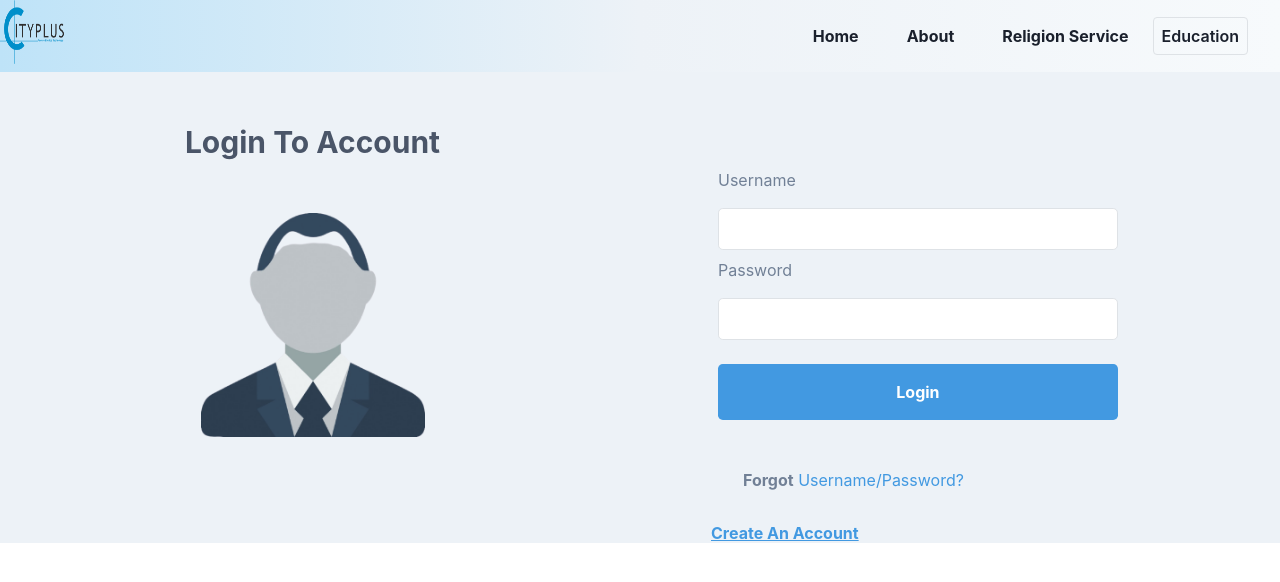
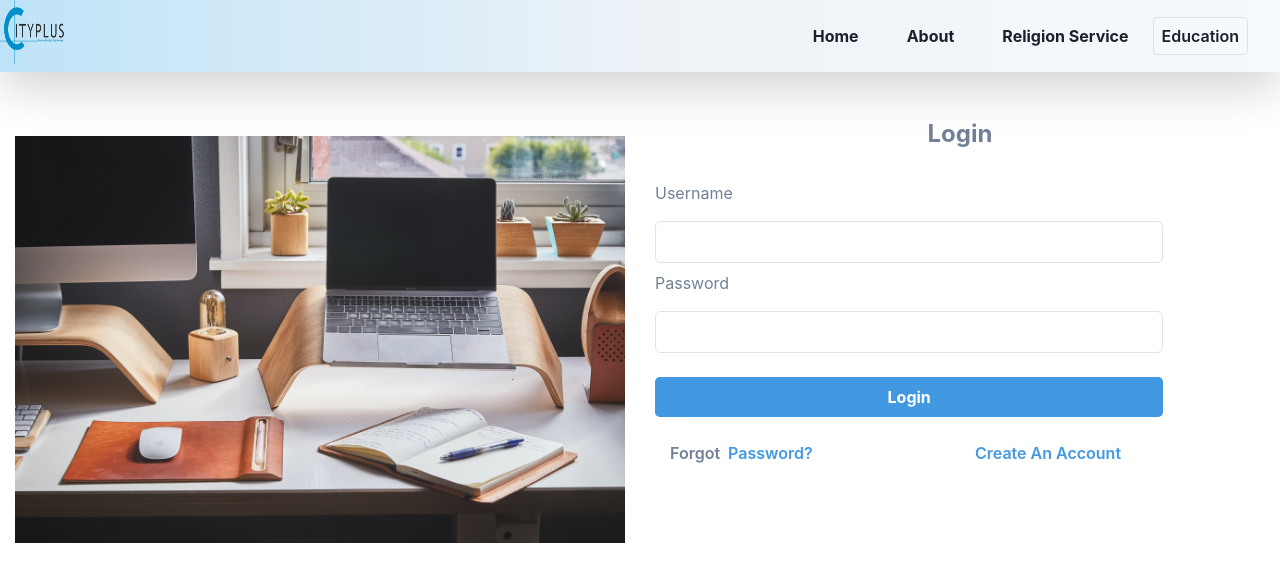
Before and after one commit to kagajugrace/kagacityplus, a React (Create React App) app: page /login in a window 1280 px wide. Shown: the top 582 px of the page. Built offline with nearby package versions, Linux system fonts and the light colour scheme.

Commit message:
login update

```diff
--- a/src/App.js
+++ b/src/App.js
@@ -14,7 +14,6 @@ import {
 function App() {
   return (
     <div className="">
-<Nav1/>
 
 
 <Router>
--- a/src/components/body1.js
+++ b/src/components/body1.js
@@ -1,7 +1,10 @@
 import React,{useState} from 'react';
+import Nav1 from '../components/navbar1';
 function Body1(){
 
     return(
+        <>
+        <Nav1/>
         <div className="bgimg w-full">
             <div className="bg-black bg-opacity-75    h-auto ">
 
@@ -47,7 +50,7 @@ Copyright , Allright reserved - <a  className="hover:text-blue-800 underline cur
 
 
 
-        </div>
+        </div></>
     )
 }
 export default Body1;
--- a/src/components/navbar1.js
+++ b/src/components/navbar1.js
@@ -24,9 +24,9 @@ return(
     <a href="/"className="p-4 cursor-pointer text-gray-900 hover:text-blue-700 font-bold text-md" >Home</a>
     <a className="p-4 cursor-pointer text-gray-900 hover:text-blue-700 font-bold text-md">About</a>
     <a className="p-4 cursor-pointer  text-gray-900 hover:text-blue-700 font-bold text-md">Religion Service</a>
-    <a href="/Login" className="mr-8 border  text-gray-900 font-semibold text-md hover:text-white border-blue-700 py-2 px-2 rounded hover:bg-blue-700 hover:border-none cursor-pointer">Education</a>
+    <a href="/Login" className="mr-8 border  text-gray-900 font-semibold text-md hover:text-white border-blue-700 py-2 px-2 rounded hover:bg-blue-700 hover:border-none cursor-pointer hover:no-underline">Education</a>
     </div>
-    <div className="w-1/2 text-right text-white hover:text-white text-underline hover:no-underline  text-xl font-bold py-4 block md:hidden">
+    <div className="w-1/2 text-right text-white hover:text-white  text-underline hover:no-underline  text-xl font-bold py-4 block md:hidden">
 
 
    {drop?<a className="float-right" onClick={handleclicked}><img src={close} className="w-10 h-10 ml-24" /></a>:<a className="float-right" onClick={handleclicked}><img src={menu} className="w-10 h-10 ml-24" /></a>}
--- a/src/components/users/Login.js
+++ b/src/components/users/Login.js
@@ -2,9 +2,9 @@ import React,{useEffect,useState} from 'react';
 import '../../css/tailwindcss.css';
 // import Navbar from './Navbar';
 import axios from 'axios';
-import bench from '../../images/login.png'
+import bench from '../../images/pexels-ken-tomita-389818.jpg'
 import {useHistory} from "react-router-dom";
-
+import Nav from './Navbar';
 
 
 function Login(){
@@ -39,48 +39,59 @@ function Login(){
     }
     return(
         <>
+        <Nav/>
         {/* <Navbar/> */}
-        <div className="row bg-gray-200">
-            <div className="col-md-6">
+
 <div className="container">
-            <p className="mt-12 text-center text-3xl font-bold text-gray-700">Login To Account</p>
-            <div className="p-12 px-4 flex justify-center items-center"><img className="md:w-56 " src={bench} alt=""/></div>
+    <div className="row">
+        <div className="col-sm-6 hidden md:block ">
+        <img src={bench}  className="mt-16"/>
+
+        </div>
+        <div className="col-sm-6">
+        <div className=" w-full mt-12 ">
+                <div className=" rounded-lg">
+                    <h3 className="text-2xl text-center mb-8 font-bold text-gray-600 ">Login</h3>
+                </div>
+                <div className="text-blue-500 w-full px-4 text-center  rounded-md">{message}</div>
+                    <form onSubmit={handleLogin} className="w-full md:w-5/6 ">
+                    <label><p className="text-gray-600 mb-2">Username</p></label>
+                    <input type="text"  name="username" value={username} onChange={event=>setUsername(event.target.value)} placeholder=""
+                    className="w-full border py-2 px-3 rounded-md"/>
+                    <label><p className="text-gray-600 mb-2 mt-2">Password</p></label>
+                    <input type="password"  name="password" value={password} onChange={event=>setPassword(event.target.value)} placeholder=""className="w-full border py-2 px-3 rounded-md"/>
+                    <button name="" type="submit" className="w-full bg-blue-500 rounded-lg py-2 px-4 mt-4 text-white font-bold hover:bg-blue-700">{loading?<span>please wait...</span>:<span> Login</span>}</button>
+                </form>
+
+<div className="container">
+    <div className="row">
+        <div className="col-sm-6 mt-4">
+
+       <span className="text-gray-600 font-semibold">Forgot</span>
+       <a href="signup"  className="text-blue-500 font-semibold hover:text-blue-700 ml-2">Password?</a>
+
+
+        </div>
+        <div className="col-sm-6 mt-4 md:mt-0">
+        <a href="signup"  className="text-blue-500 font-semibold hover:text-blue-700 ">Create An Account</a>
+
+        </div>
     </div>
 </div>
 
-            <div className="col-md-6">
-        <div className="bg-gray-200">
-            {/* <div className="w-full w-1/5">
 
-            </div> */}
-            <div className="w-full  flex flex-wrap  mt-12 ">
-                <div className=" rounded-lg">
-                <div className="container ">
-                <div className="text-blue-500 w-full px-4 ml-16 rounded-lg">{message}</div>
-                    <form onSubmit={handleLogin} className="p-12 w-5/6 ">
-                    <label><p className="text-gray-600 mb-2">Username</p></label>
-                    <input type="text"  name="username" value={username} onChange={event=>setUsername(event.target.value)} placeholder=""className="w-full border py-2 px-3 rounded-lg"></input>
-                    <label><p className="text-gray-600 mb-2 mt-2">Password</p></label>
-                    <input type="password"  name="password" value={password} onChange={event=>setPassword(event.target.value)} placeholder=""className="w-full border py-2 px-3 rounded-lg"></input>
-                    <button name="" type="submit" className="w-full bg-blue-500 rounded-lg py-3 px-4 mt-4 text-white font-bold hover:bg-blue-700">{loading?<span>please wait...</span>:<span> Login</span>}</button>
-                </form>
-                </div>
-                <div className="px-4  ml-16">
-                    <p className=""><span className="text-gray-600 font-bold">Forgot</span> <a className="text-blue-500 hover:text-blue-700" href="username-password">Username/Password?</a></p>
-                </div>
-                <div className="px-4  ml-8">
-                    <a href="signup"><h3 className="text-blue-500 mt-8 font-bold hover:text-blue-700 "><u>Create An Account</u></h3></a>
+
+
+
+
+
+
             </div>
 
         </div>
     </div>
-            {/* <div className="w-full w-1/5">
+</div>
 
-            </div> */}
-
-        </div>
-        </div>
-        </div>
 
         </>
     )
--- /dev/null
+++ b/src/components/users/Navbar.js
@@ -0,0 +1,50 @@
+import React,{useState} from 'react';
+import logo from '../../images/City Plus.png';
+import menu from '../../images/menu-outline.svg';
+import close from '../../images/close-outline.svg'
+ function Nav(){
+     const[drop,setDrop]=useState(false);
+     const[dropdown,setDropmenu]=useState(0);
+
+ const handleclicked=()=>{
+    if(dropdown===0){
+        setDrop(true);
+        setDropmenu(1);
+    }
+    else{
+        setDrop(false);
+        setDropmenu(0);
+    }
+ }
+return(
+    <div>
+    <nav className="flex shadow-lg bg-gradient-to-r from-blue-200 via-gray-200 to-gray-100">
+<div className="w-1/2 "><a href="/"><img src={logo}  className=" w-16 h-16"/></a></div>
+<div className="w-1/2 text-right   text-underline hover:no-underline     py-4 hidden md:block">
+    <a href="/"className="p-4 cursor-pointer text-gray-900 hover:text-blue-700 font-bold text-md" >Home</a>
+    <a className="p-4 cursor-pointer text-gray-900 hover:text-blue-700 font-bold text-md">About</a>
+    <a className="p-4 cursor-pointer  text-gray-900 hover:text-blue-700 font-bold text-md">Religion Service</a>
+    <a href="/Login" className="mr-8 border  text-gray-900 font-semibold text-md hover:text-white border-blue-700 py-2 px-2 rounded hover:bg-blue-700 hover:border-none cursor-pointer hover:no-underline">Education</a>
+    </div>
+    <div className="w-1/2 text-right text-white hover:text-white  text-underline hover:no-underline  text-xl font-bold py-4 block md:hidden">
+
+
+   {drop?<a className="float-right" onClick={handleclicked}><img src={close} className="w-10 h-10 ml-24" /></a>:<a className="float-right" onClick={handleclicked}><img src={menu} className="w-10 h-10 ml-24" /></a>}
+</div>
+
+
+
+    </nav>
+    {drop?<div className=" block md:hidden  shadow-lg text-center text-gray-700 hover:text-white text-underline hover:no-underline  text-xl font-bold ">
+        <div className="">
+<a className=" cursor-pointer hover:text-blue-700">Home</a></div>
+<div className="p-2"> <a className=" cursor-pointer hover:text-blue-700 ">About</a></div>
+<div className="p-2">  <a className=" cursor-pointer hover:text-blue-700 ">Religion Service</a></div>
+<div className="p-4">   <a className="mt-8 border-2 border-blue-700 py-2 px-2 rounded hover:bg-blue-700 hover:border-none cursor-pointer">Education Service</a></div>
+
+</div>:<div> </div>}
+    </div>
+
+)
+}
+export default Nav;
```
Also changed, not shown: src/images/pexels-ken-tomita-389818.jpg (added), 1 other file (tests, documents, lock files or other folders). Lines whose indentation alone changed are shown as unchanged.
